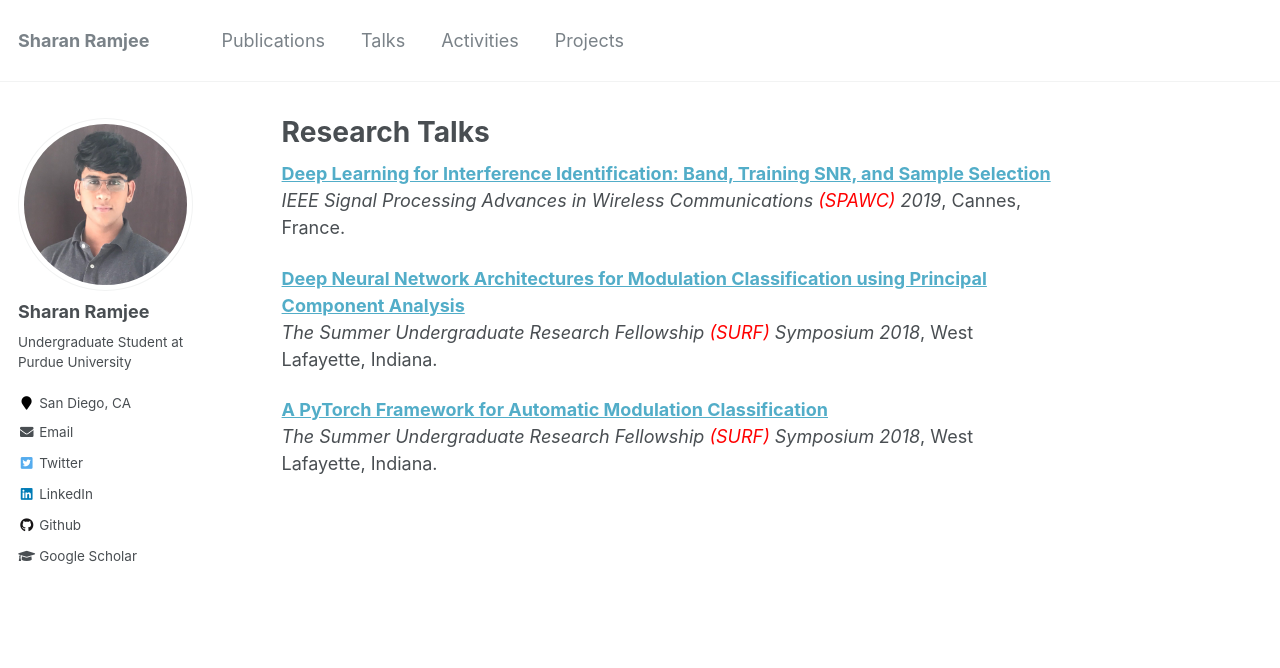
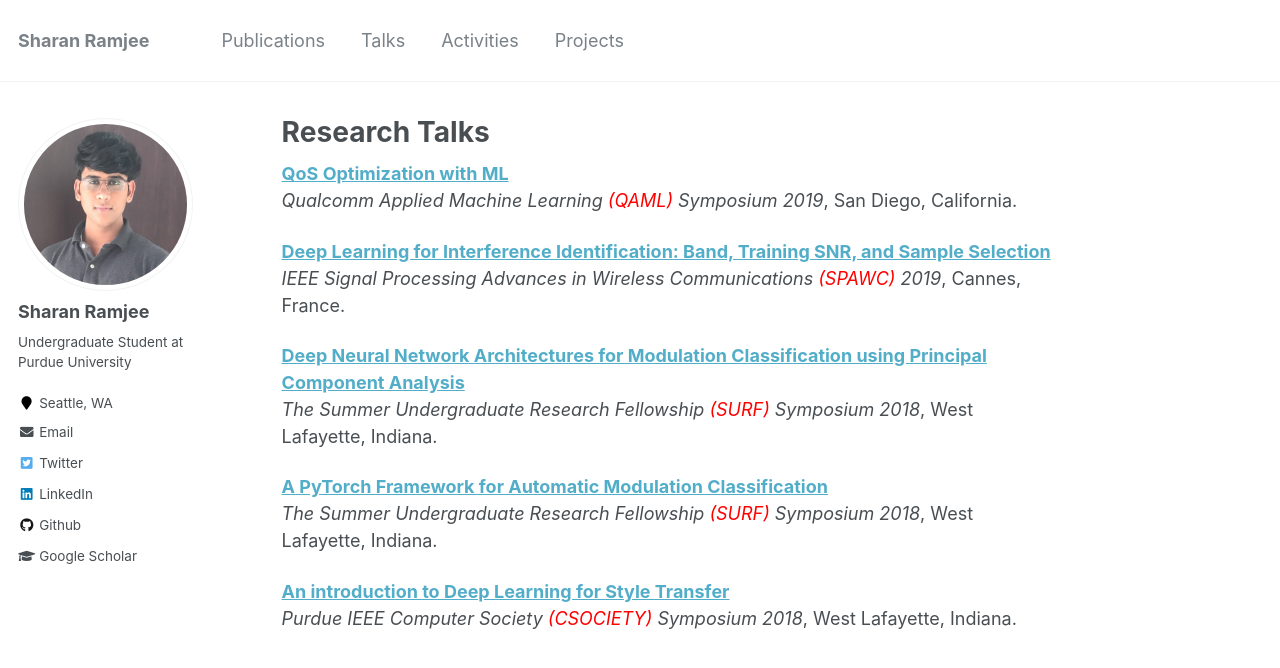
Before and after one commit to sharanramjee/sharanramjee.github.io, a Jekyll site: the page built from _pages/talks.md, in a window 1280 px wide. Shown: the top 668 px of the page. Built offline with Jekyll 4.4.1, drawn with Linux system fonts in a browser that asks for light colours.

Commit message:
Updated all files

```diff
--- a/_config.yml
+++ b/_config.yml
@@ -83,7 +83,7 @@ author:
   name             : "Sharan Ramjee"
   avatar           : "profile.jpg"
   bio              : "Undergraduate Student at Purdue University"
-  location         : "San Diego, CA"
+  location         : "Seattle, WA"
   employer         :
   pubmed           :
   googlescholar    : "https://scholar.google.com/citations?user=QYNYHEMAAAAJ&hl=en"
--- a/_pages/talks.md
+++ b/_pages/talks.md
@@ -4,11 +4,17 @@ permalink: /talks/
 author_profile: true
 ---
 
+<b>[QoS Optimization with ML](http://sharanramjee.github.io/talks/qualcomm2019)</b> <br>
+<i>Qualcomm Applied Machine Learning <span style="color:red">(QAML)</span> Symposium 2019</i>, San Diego, California.
+
 <b>[Deep Learning for Interference Identification: Band, Training SNR, and Sample Selection](http://sharanramjee.github.io/talks/spawc2019)</b> <br>
 <i>IEEE Signal Processing Advances in Wireless Communications <span style="color:red">(SPAWC)</span> 2019</i>, Cannes, France.
 
-<b>[Deep Neural Network Architectures for Modulation Classification using Principal Component Analysis](http://sharanramjee.github.io/talks/surf2019b)</b> <br>
+<b>[Deep Neural Network Architectures for Modulation Classification using Principal Component Analysis](http://sharanramjee.github.io/talks/surf2018b)</b> <br>
 <i>The Summer Undergraduate Research Fellowship <span style="color:red">(SURF)</span> Symposium 2018</i>, West Lafayette, Indiana.
 
-<b>[A PyTorch Framework for Automatic Modulation Classification](http://sharanramjee.github.io/talks/surf2019a)</b> <br>
+<b>[A PyTorch Framework for Automatic Modulation Classification](http://sharanramjee.github.io/talks/surf2018a)</b> <br>
 <i>The Summer Undergraduate Research Fellowship <span style="color:red">(SURF)</span> Symposium 2018</i>, West Lafayette, Indiana.
+
+<b>[An introduction to Deep Learning for Style Transfer](http://sharanramjee.github.io/talks/csociety2018)</b> <br>
+<i>Purdue IEEE Computer Society <span style="color:red">(CSOCIETY)</span> Symposium 2018</i>, West Lafayette, Indiana.
```
Also changed, not shown: _pages/about.md (+5 -3 lines), _pages/activities.md (+3 -3 lines), _talks/csociety2018.md (added, +13 -0 lines), _talks/qualcomm2019.md (added, +13 -0 lines), _talks/surf2018a.md (renamed from _talks/surf2019a.md, +1 -1 lines), _talks/surf2018b.md (renamed from _talks/surf2019b.md, +1 -1 lines), 2 other files.
